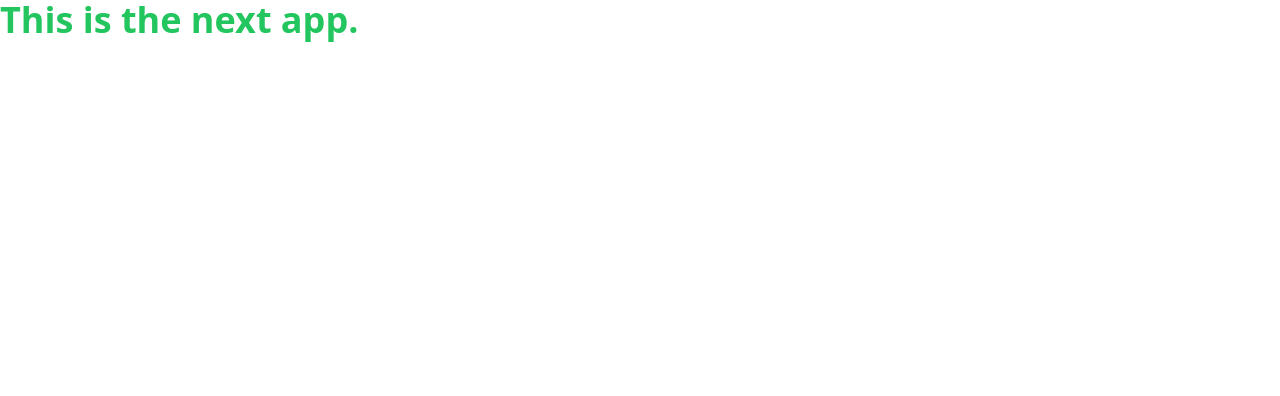
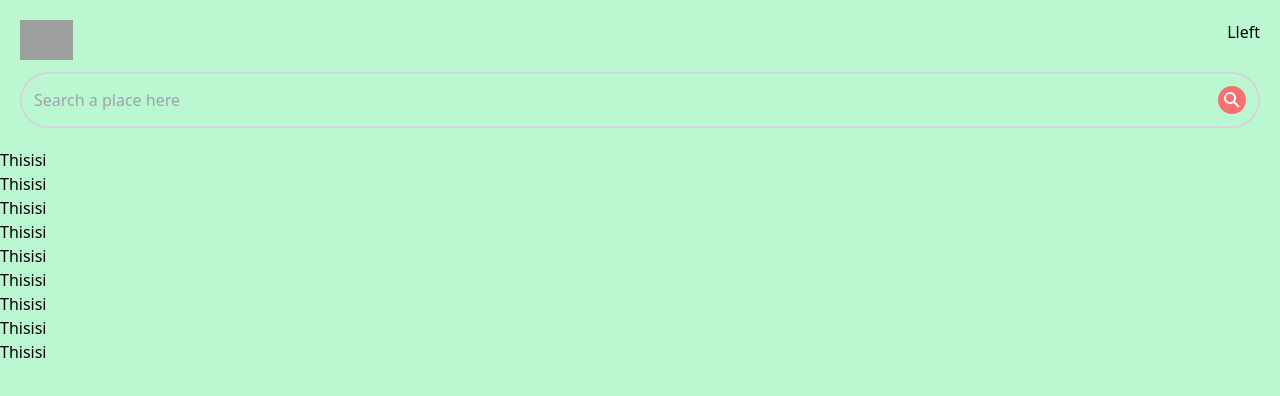
Before and after one commit to samsaw777/airbnbClone, a Next.js app: page / in a window 1280 px wide. Shown: the top 396 px of the page. Built offline with nearby package versions, Linux system fonts and the light colour scheme; grey boxes are pictures that could not be loaded.

Commit message:
basic header added

```diff
--- /dev/null
+++ b/components/Header/Header.tsx
@@ -0,0 +1,73 @@
+import { useState, useEffect } from "react";
+import Image from "next/image";
+import classnames from "classnames";
+const Header = () => {
+  const [navbar, setNavbar] = useState<boolean>(false);
+
+  useEffect(function mount() {
+    const changeBackground = () => {
+      console.log(window.scrollY);
+      if (window.scrollY >= 20) {
+        setNavbar(true);
+      } else {
+        setNavbar(false);
+      }
+    };
+    window.addEventListener("scroll", changeBackground);
+
+    return function unMount() {
+      window.removeEventListener("scroll", changeBackground);
+    };
+  });
+
+  return (
+    //This is for the Mobile View.
+    <header
+      className={classnames(
+        navbar ? "bg-white shadow-md" : "bg-transparent",
+        "sticky top-0 z-50 p-5 space-y-3"
+      )}
+    >
+      {/* left Side */}
+      <div className="flex justify-between">
+        <div className="relative flex items-center h-10 w-32  cursor-pointer my-auto">
+          <Image
+            src="https://links.papareact.com/qd3"
+            layout="fill"
+            alt="airbnd"
+            objectFit="contain"
+            objectPosition="left"
+          />
+        </div>
+        {/* User Side */}
+        <div className="">Lleft</div>
+      </div>
+      {/* Search Side */}
+      <div
+        className={classnames(
+          navbar ? "hidden" : "flex",
+          "broder border-2 border-gray-300 p-3 rounded-full"
+        )}
+      >
+        <input
+          className="flex-grow outline-none bg-transparent"
+          placeholder="Search a place here"
+        />
+        <svg
+          xmlns="http://www.w3.org/2000/svg"
+          className="h-7 w-7 bg-red-400 text-white p-1 rounded-full"
+          viewBox="0 0 20 20"
+          fill="currentColor"
+        >
+          <path
+            fillRule="evenodd"
+            d="M8 4a4 4 0 100 8 4 4 0 000-8zM2 8a6 6 0 1110.89 3.476l4.817 4.817a1 1 0 01-1.414 1.414l-4.816-4.816A6 6 0 012 8z"
+            clipRule="evenodd"
+          />
+        </svg>
+      </div>
+    </header>
+  );
+};
+
+export default Header;
--- a/next.config.js
+++ b/next.config.js
@@ -1,6 +1,9 @@
 /** @type {import('next').NextConfig} */
 const nextConfig = {
   reactStrictMode: true,
-}
+  images: {
+    domains: ["links.papareact.com"],
+  },
+};
 
-module.exports = nextConfig
+module.exports = nextConfig;
--- a/package.json
+++ b/package.json
@@ -9,6 +9,7 @@
     "lint": "next lint"
   },
   "dependencies": {
+    "classnames": "^2.3.1",
     "next": "12.1.0",
     "react": "17.0.2",
     "react-dom": "17.0.2"
--- a/pages/index.tsx
+++ b/pages/index.tsx
@@ -1,9 +1,19 @@
 import type { NextPage } from "next";
+import Header from "../components/Header/Header";
 
 const Home: NextPage = () => {
   return (
-    <div className="text-4xl font-bold text-green-500">
-      This is the next app.
+    <div className="bg-green-200 h-indexHeight">
+      <Header />
+      <div>Thisisi</div>
+      <div>Thisisi</div>
+      <div>Thisisi</div>
+      <div>Thisisi</div>
+      <div>Thisisi</div>
+      <div>Thisisi</div>
+      <div>Thisisi</div>
+      <div>Thisisi</div>
+      <div>Thisisi</div>
     </div>
   );
 };
--- a/tailwind.config.js
+++ b/tailwind.config.js
@@ -4,7 +4,11 @@ module.exports = {
     "./components/**/*.{js,ts,jsx,tsx}",
   ],
   theme: {
-    extend: {},
+    extend: {
+      height: {
+        indexHeight: "140vh",
+      },
+    },
   },
   plugins: [],
 };
```
Also changed, not shown: 1 other file (tests, documents, lock files or other folders).
